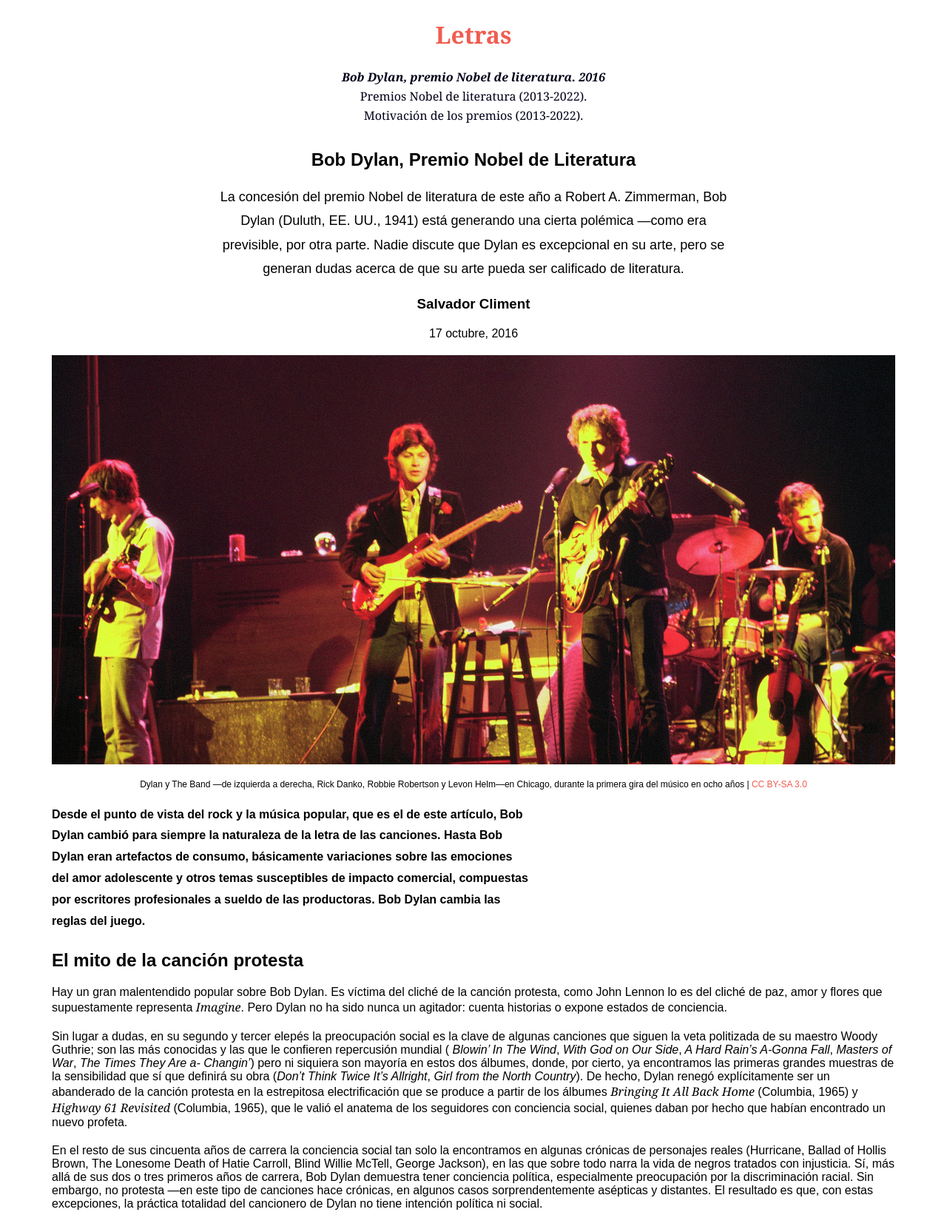
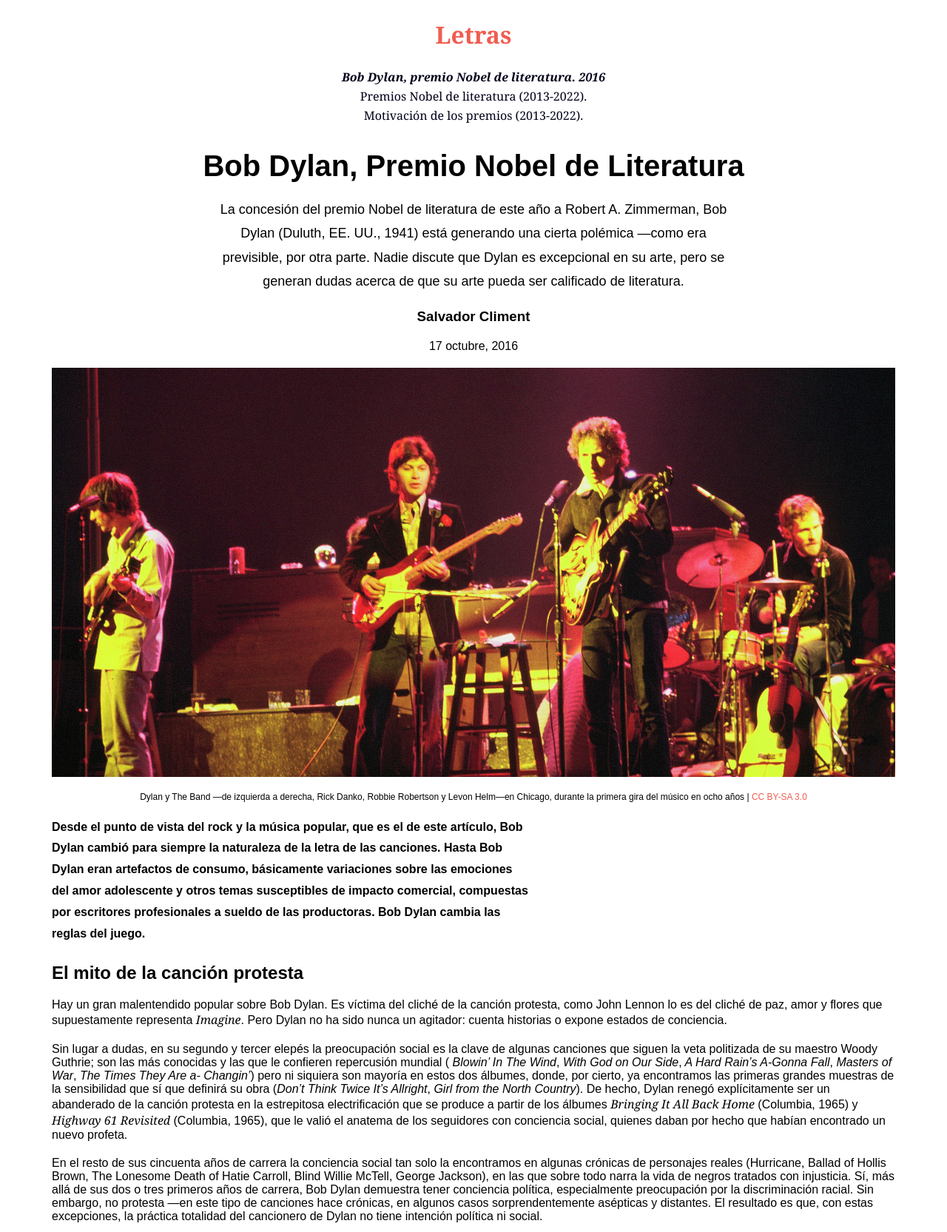
Before and after one commit to ramonmoralb/2-daw, a PHP site: page / in a window 1280 px wide. Shown: the top 1665 px of the page at 74% size. Run offline with PHP 8.4, Linux system fonts and the light colour scheme.

Commit message:
publicada en gitoages practica1 diw

```diff
--- a/DIW/Practica1/css/estilos.css
+++ b/DIW/Practica1/css/estilos.css
@@ -97,7 +97,7 @@ footer {
 /*index*/
 .main-index {
     width: 95%;
-    max-width: 1140px;
+    width: 1140px;
     margin: 0 auto;
     font-family: var(--font-principal);
     display: grid;
@@ -125,7 +125,7 @@ footer {
 
 }
 
-.index-introduccion h2 {
+.main-index__introduccion h2 {
     font-size: 40px;
 }
 
```
Also changed, not shown: 1 other file.
